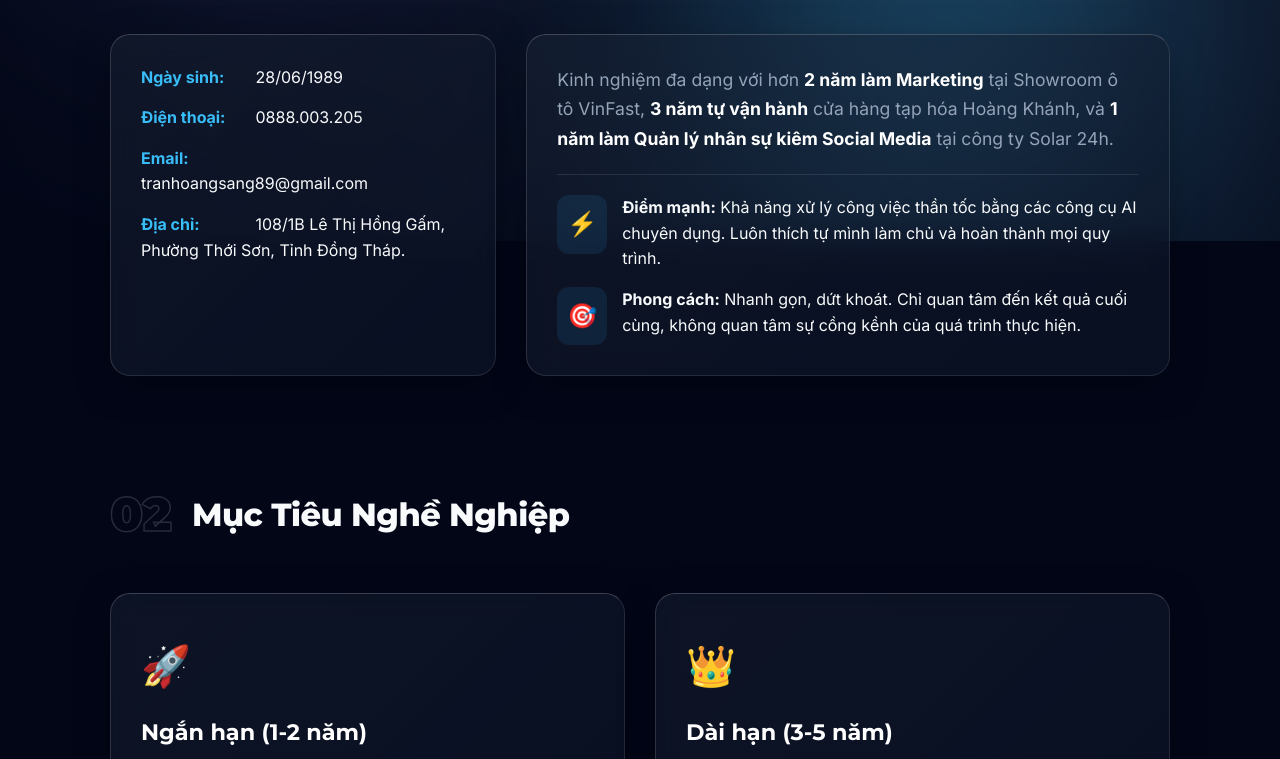
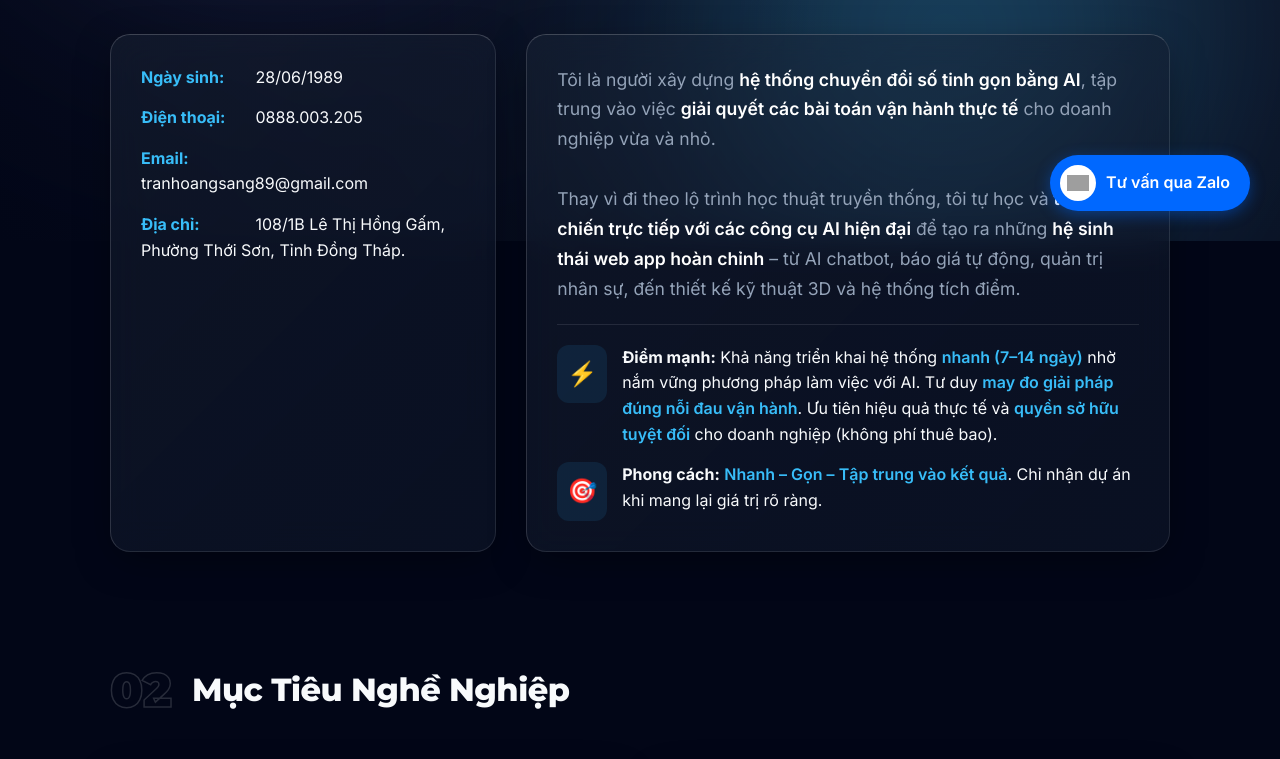
Before and after one commit to tranhoangsang89-maker/portfolio-sang, a plain HTML site: page index.html in a window 1280 px wide. Shown: the part 559-1318 px from the top of the page. Drawn offline with Linux system fonts and the light colour scheme; grey boxes are pictures that could not be loaded.

Commit message:
Add files via upload

```diff
--- a/i18n.js
+++ b/i18n.js
@@ -1,20 +1,21 @@
 const translations = {
     vi: {
         "title": "Portfolio - Trần Hoàng Sang | Chuyên gia Chuyển đổi số",
-        "badge_header": "Capability Profile & Multi-industry Case Studies",
-        "job_title": "Head of Digital Transformation | AI Solutions Architect",
+        "badge_header": "Hồ sơ Năng lực & Case Study Đa ngành",
+        "job_title": "Chuyên Gia Chuyển Đổi Số | Vận Hành Các Giải Pháp AI",
         "btn_portal": "Live Portal",
+        "btn_zalo": "Tư vấn qua Zalo",
 
         "sec1_title": "Giới Thiệu Bản Thân",
         "info_dob": "Ngày sinh:",
         "info_phone": "Điện thoại:",
         "info_address": "Địa chỉ:",
         "address_val": "108/1B Lê Thị Hồng Gấm, Phường Thới Sơn, Tỉnh Đồng Tháp.",
-        "bio": "Kinh nghiệm đa dạng với hơn <strong>2 năm làm Marketing</strong> tại Showroom ô tô VinFast, <strong>3 năm tự vận hành</strong> cửa hàng tạp hóa Hoàng Khánh, và <strong>1 năm làm Quản lý nhân sự kiêm Social Media</strong> tại công ty Solar 24h.",
+        "bio": "Tôi là người xây dựng <strong class=\"text-highlight\">hệ thống chuyển đổi số tinh gọn bằng AI</strong>, tập trung vào việc <strong class=\"text-highlight\">giải quyết các bài toán vận hành thực tế</strong> cho doanh nghiệp vừa và nhỏ.<br><br>Thay vì đi theo lộ trình học thuật truyền thống, tôi tự học và <strong class=\"text-highlight\">thực chiến trực tiếp với các công cụ AI hiện đại</strong> để tạo ra những <strong class=\"text-highlight\">hệ sinh thái web app hoàn chỉnh</strong> – từ AI chatbot, báo giá tự động, quản trị nhân sự, đến thiết kế kỹ thuật 3D và hệ thống tích điểm.",
         "strength_title": "Điểm mạnh:",
-        "strength_desc": "Khả năng xử lý công việc thần tốc bằng các công cụ AI chuyên dụng. Luôn thích tự mình làm chủ và hoàn thành mọi quy trình.",
+        "strength_desc": "Khả năng triển khai hệ thống <strong class=\"text-highlight\">nhanh (7–14 ngày)</strong> nhờ nắm vững phương pháp làm việc với AI. Tư duy <strong class=\"text-highlight\">may đo giải pháp đúng nỗi đau vận hành</strong>. Ưu tiên hiệu quả thực tế và <strong class=\"text-highlight\">quyền sở hữu tuyệt đối</strong> cho doanh nghiệp (không phí thuê bao).",
         "style_title": "Phong cách:",
-        "style_desc": "Nhanh gọn, dứt khoát. Chỉ quan tâm đến kết quả cuối cùng, không quan tâm sự cồng kềnh của quá trình thực hiện.",
+        "style_desc": "<strong class=\"text-highlight\">Nhanh – Gọn – Tập trung vào kết quả</strong>. Chỉ nhận dự án khi mang lại giá trị rõ ràng.",
 
         "sec2_title": "Mục Tiêu Nghề Nghiệp",
         "goal_short_title": "Ngắn hạn (1-2 năm)",
@@ -150,17 +151,18 @@ const translations = {
         "badge_header": "Capability Profile & Multi-industry Case Studies",
         "job_title": "Head of Digital Transformation | AI Solutions Architect",
         "btn_portal": "Live Portal",
+        "btn_zalo": "Chat via Zalo",
 
         "sec1_title": "About Me",
         "info_dob": "DOB:",
         "info_phone": "Phone:",
         "info_address": "Address:",
         "address_val": "108/1B Le Thi Hong Gam, Thoi Son Ward, Dong Thap Province.",
-        "bio": "Diverse experience with over <strong>2 years in Marketing</strong> at VinFast Showroom, <strong>3 years operating</strong> Hoang Khanh grocery store, and <strong>1 year as HR Manager & Social Media Manager</strong> at Solar 24h company.",
+        "bio": "I build <strong class=\"text-highlight\">lean digital transformation systems using AI</strong>, focusing on <strong class=\"text-highlight\">solving practical operational challenges</strong> for SMEs.<br><br>Instead of following a traditional academic path, I am self-taught and have <strong class=\"text-highlight\">hands-on experience with modern AI tools</strong> to create <strong class=\"text-highlight\">complete web app ecosystems</strong> — from AI chatbots, automated quoting, HR management, to 3D technical design and loyalty point systems.",
         "strength_title": "Strengths:",
-        "strength_desc": "Ability to execute tasks at lightning speed using specialized AI tools. Highly self-reliant and determined to master every process end-to-end.",
+        "strength_desc": "<strong class=\"text-highlight\">Fast system deployment (7–14 days)</strong> by mastering AI methodologies. <strong class=\"text-highlight\">Tailor-made solutions targeting exact operational pain points</strong>. Prioritize practical efficiency and <strong class=\"text-highlight\">absolute ownership</strong> for businesses (no subscription fees).",
         "style_title": "Work Style:",
-        "style_desc": "Fast and decisive. Entirely results-oriented, cutting through unnecessary and cumbersome processes.",
+        "style_desc": "<strong class=\"text-highlight\">Fast – Lean – Results-oriented</strong>. Only accept projects that deliver clear value.",
 
         "sec2_title": "Career Objectives",
         "goal_short_title": "Short-term (1-2 years)",
@@ -297,17 +299,18 @@ const translations = {
         "badge_header": "能力简介与跨行业案例分析",
         "job_title": "数字化转型总监 | AI 解决方案架构师",
         "btn_portal": "实时门户",
+        "btn_zalo": "通过 Zalo 咨询",
 
         "sec1_title": "关于我",
         "info_dob": "出生日期:",
         "info_phone": "电话:",
         "info_address": "地址:",
         "address_val": "同塔省泰山坊黎氏红锦街108/1B。",
-        "bio": "拥有丰富的多元化经验：在VinFast汽车展厅从事<strong>2年营销工作</strong>，<strong>3年自主运营</strong>Hoang Khanh便利店，以及在Solar 24h公司担任<strong>1年人事经理兼社交媒体管理</strong>。",
+        "bio": "我是利用AI构建<strong class=\"text-highlight\">精益数字化转型系统</strong>的践行者，专注于<strong class=\"text-highlight\">解决中小企业的实际运营难题</strong>。<br><br>与其走传统的学术路线，我更倾向于自学并<strong class=\"text-highlight\">直接在实战中运用现代AI工具</strong>，创建<strong class=\"text-highlight\">完整的Web应用生态系统</strong>——从AI聊天机器人、自动报价、人事管理，到3D技术设计和积分系统。",
         "strength_title": "核心优势:",
-        "strength_desc": "能够利用专用AI工具以闪电般的速度处理工作。极具自主性，喜欢亲自掌控并完成所有流程。",
+        "strength_desc": "凭借熟练的AI工作方法，具备<strong class=\"text-highlight\">快速部署系统（7-14天）</strong>的能力。<strong class=\"text-highlight\">针对运营痛点量身定制解决方案</strong>。优先考虑实际效果和企业的<strong class=\"text-highlight\">绝对所有权</strong>（无订阅费）。",
         "style_title": "工作风格:",
-        "style_desc": "快速果断。完全以结果为导向，不拘泥于繁琐的执行过程。",
+        "style_desc": "<strong class=\"text-highlight\">快速 – 简明 – 以结果为导向</strong>。仅接受能带来明确价值的项目。",
 
         "sec2_title": "职业目标",
         "goal_short_title": "短期目标 (1-2年)",
--- a/index.html
+++ b/index.html
@@ -40,9 +40,9 @@
                     <div class="avatar-ring"></div>
                 </div>
                 <div class="header-info">
-                    <span class="badge" data-i18n="badge_header">Capability Profile & Multi-industry Case Studies</span>
+                    <span class="badge" data-i18n="badge_header">Hồ sơ Năng lực & Case Study Đa ngành</span>
                     <h1>Trần Hoàng Sang</h1>
-                    <h2 class="subtitle" data-i18n="job_title">Head of Digital Transformation | AI Solutions Architect</h2>
+                    <h2 class="subtitle" data-i18n="job_title">Chuyên Gia Chuyển Đổi Số | Vận Hành Các Giải Pháp AI</h2>
                 </div>
                 <div class="header-contact">
                     <a href="tel:0888003205" class="contact-btn">
@@ -78,19 +78,19 @@
                 </div>
                 <div class="about-bio glass-panel">
                     <p class="bio-text" data-i18n="bio">
-                        Kinh nghiệm đa dạng với hơn <strong>2 năm làm Marketing</strong> tại Showroom ô tô VinFast, <strong>3 năm tự vận hành</strong> cửa hàng tạp hóa Hoàng Khánh, và <strong>1 năm làm Quản lý nhân sự kiêm Social Media</strong> tại công ty Solar 24h.
+                        Tôi là người xây dựng <strong class="text-highlight">hệ thống chuyển đổi số tinh gọn bằng AI</strong>, tập trung vào việc <strong class="text-highlight">giải quyết các bài toán vận hành thực tế</strong> cho doanh nghiệp vừa và nhỏ.<br><br>Thay vì đi theo lộ trình học thuật truyền thống, tôi tự học và <strong class="text-highlight">thực chiến trực tiếp với các công cụ AI hiện đại</strong> để tạo ra những <strong class="text-highlight">hệ sinh thái web app hoàn chỉnh</strong> – từ AI chatbot, báo giá tự động, quản trị nhân sự, đến thiết kế kỹ thuật 3D và hệ thống tích điểm.
                     </p>
                     <div class="strengths-box">
                         <div class="strength-item">
                             <span class="strength-icon">⚡</span>
                             <div>
-                                <strong data-i18n="strength_title">Điểm mạnh:</strong> <span data-i18n="strength_desc">Khả năng xử lý công việc thần tốc bằng các công cụ AI chuyên dụng. Luôn thích tự mình làm chủ và hoàn thành mọi quy trình.</span>
+                                <strong data-i18n="strength_title">Điểm mạnh:</strong> <span data-i18n="strength_desc">Khả năng triển khai hệ thống <strong class="text-highlight">nhanh (7–14 ngày)</strong> nhờ nắm vững phương pháp làm việc với AI. Tư duy <strong class="text-highlight">may đo giải pháp đúng nỗi đau vận hành</strong>. Ưu tiên hiệu quả thực tế và <strong class="text-highlight">quyền sở hữu tuyệt đối</strong> cho doanh nghiệp (không phí thuê bao).</span>
                             </div>
                         </div>
                         <div class="strength-item">
                             <span class="strength-icon">🎯</span>
                             <div>
-                                <strong data-i18n="style_title">Phong cách:</strong> <span data-i18n="style_desc">Nhanh gọn, dứt khoát. Chỉ quan tâm đến kết quả cuối cùng, không quan tâm sự cồng kềnh của quá trình thực hiện.</span>
+                                <strong data-i18n="style_title">Phong cách:</strong> <span data-i18n="style_desc"><strong class="text-highlight">Nhanh – Gọn – Tập trung vào kết quả</strong>. Chỉ nhận dự án khi mang lại giá trị rõ ràng.</span>
                             </div>
                         </div>
                     </div>
@@ -617,5 +617,13 @@
             });
         });
     </script>
+    <!-- Floating Zalo CTA -->
+    <a href="https://zalo.me/0888003205" target="_blank" class="floating-zalo">
+        <div class="zalo-icon-wrap">
+            <img src="https://upload.wikimedia.org/wikipedia/commons/9/91/Icon_of_Zalo.svg" alt="Zalo" class="zalo-icon">
+        </div>
+        <span class="zalo-text" data-i18n="btn_zalo">Tư vấn qua Zalo</span>
+    </a>
+
 </body>
 </html>
--- a/style.css
+++ b/style.css
@@ -1192,3 +1192,61 @@ a {
         grid-template-columns: 1fr; /* Stack vertically on mobile */
     }
 }
+
+.text-highlight { color: var(--accent-primary); font-weight: 600; }
+
+/* Floating Zalo Button */
+.floating-zalo {
+    position: fixed;
+    bottom: 30px;
+    right: 30px;
+    display: flex;
+    align-items: center;
+    gap: 10px;
+    background: #0068ff; /* Zalo brand color */
+    color: #fff;
+    padding: 10px 20px 10px 10px;
+    border-radius: 50px;
+    text-decoration: none;
+    font-weight: 600;
+    font-size: 1rem;
+    box-shadow: 0 4px 15px rgba(0, 104, 255, 0.4);
+    z-index: 9999;
+    transition: transform 0.3s ease, box-shadow 0.3s ease;
+}
+
+.floating-zalo:hover {
+    transform: translateY(-5px);
+    box-shadow: 0 8px 25px rgba(0, 104, 255, 0.6);
+}
+
+.zalo-icon-wrap {
+    width: 36px;
+    height: 36px;
+    background: #fff;
+    border-radius: 50%;
+    display: flex;
+    justify-content: center;
+    align-items: center;
+}
+
+.zalo-icon {
+    width: 22px;
+    height: 22px;
+    object-fit: contain;
+}
+
+.zalo-text {
+    white-space: nowrap;
+}
+
+@media (max-width: 768px) {
+    .floating-zalo {
+        bottom: 20px;
+        right: 20px;
+        padding: 8px 16px 8px 8px;
+    }
+    .zalo-text {
+        display: none; /* Hide text on mobile to just show icon */
+    }
+}
```
